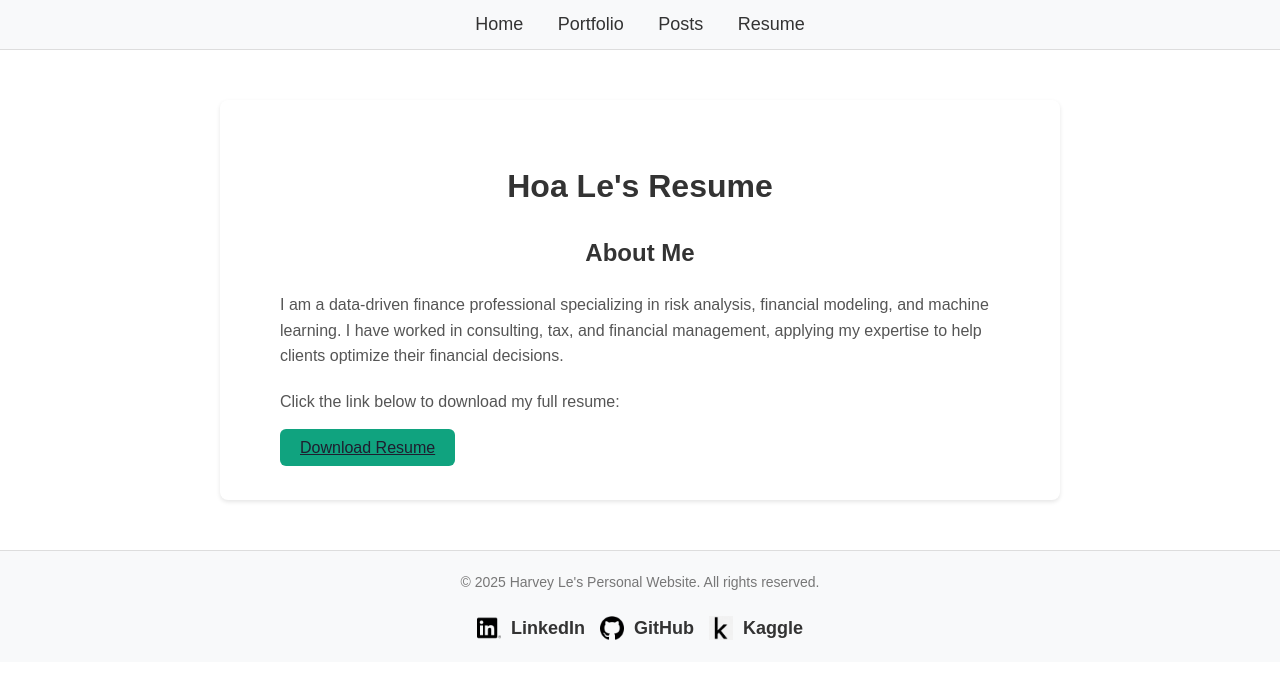
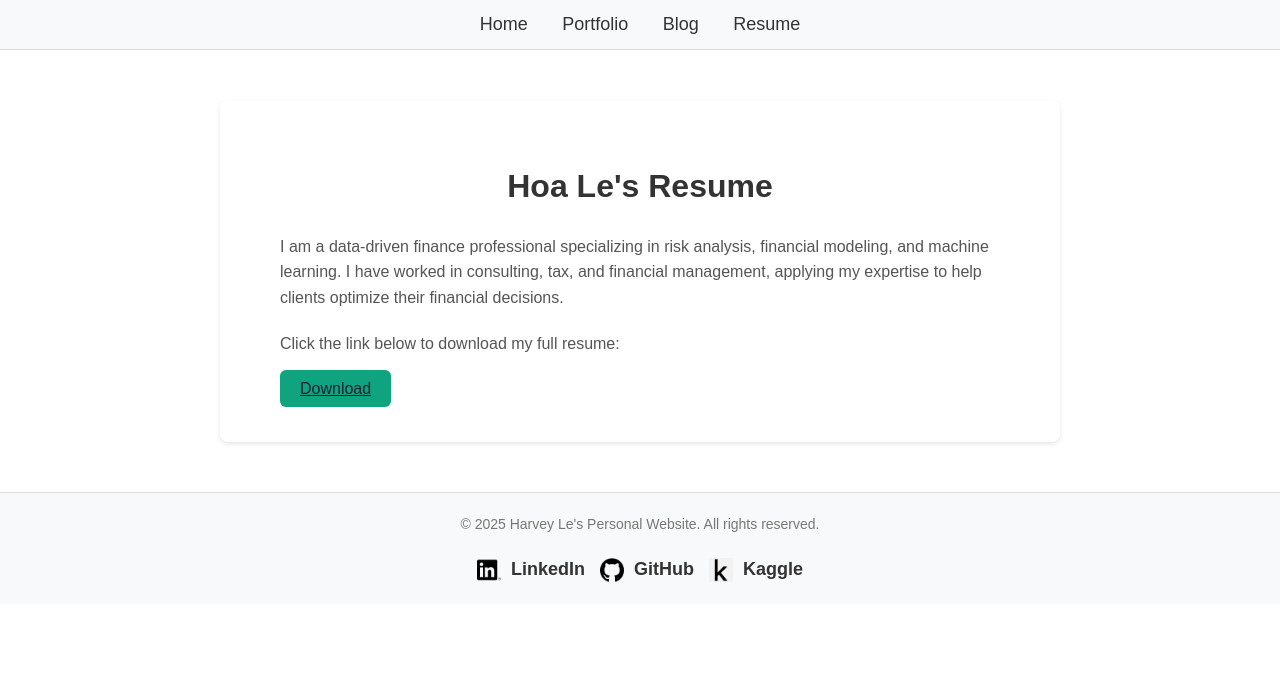
Before and after one commit to Hoale2908/hoale2908.github.io, a Jekyll site: the page built from resume.html, in a window 1280 px wide. Shown: the top 679 px of the page. Built offline with Jekyll 4.4.1, drawn with Linux system fonts in a browser that asks for light colours.

Commit message:
rename "Posts" link to "Blog" in navigation bar and simplify resume download button text

```diff
--- a/_layouts/default.html
+++ b/_layouts/default.html
@@ -137,7 +137,7 @@
         <div class="nav-bar">
             <a href="{{ '/' | relative_url }}">Home</a>
             <a href="{{ '/portfolio' | relative_url }}">Portfolio</a>
-            <a href="{{ '/posts' | relative_url }}">Posts</a>
+            <a href="{{ '/posts' | relative_url }}">Blog</a>
             <a href="{{ '/resume' | relative_url }}">Resume</a>
         </div>
 
--- a/resume.html
+++ b/resume.html
@@ -7,7 +7,6 @@ title: Resume
   <h1>Hoa Le's Resume</h1>
 
   <section class="summary">
-    <h2>About Me</h2>
     <p>
       I am a data-driven finance professional specializing in risk analysis, financial modeling, and machine learning.
       I have worked in consulting, tax, and financial management, applying my expertise to help clients optimize
@@ -17,7 +16,7 @@ title: Resume
 
   <section class="download">
     <p>Click the link below to download my full resume:</p>
-    <a href="https://drive.google.com/file/d/1-kDvWwWiH-r-aV6WxbNWkqbqmMvhDjEh/view?usp=sharing" class="button" download>Download Resume</a>
+    <a href="https://drive.google.com/file/d/1-kDvWwWiH-r-aV6WxbNWkqbqmMvhDjEh/view?usp=sharing" class="button" download>Download</a>
   </section>
 
 </div>
```
